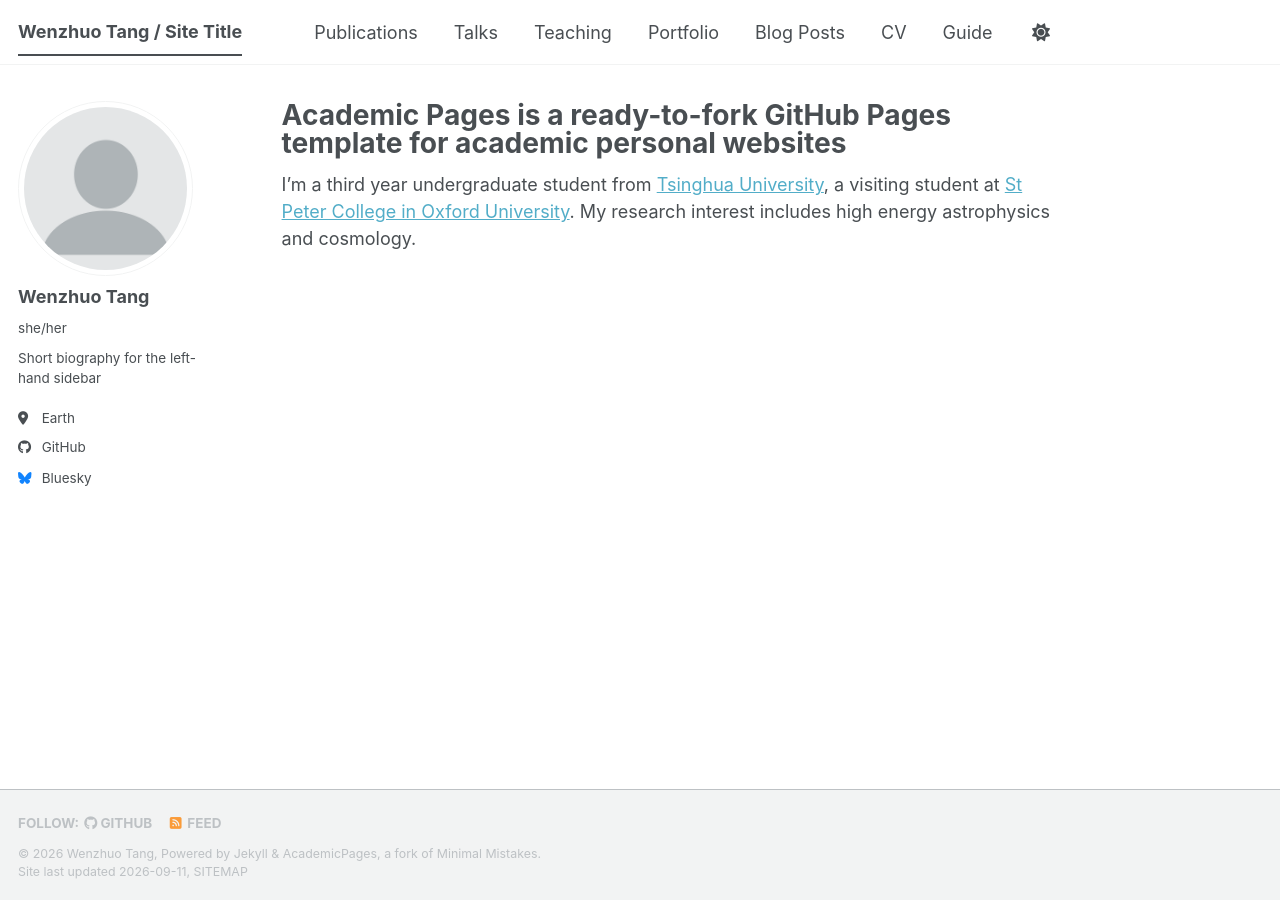
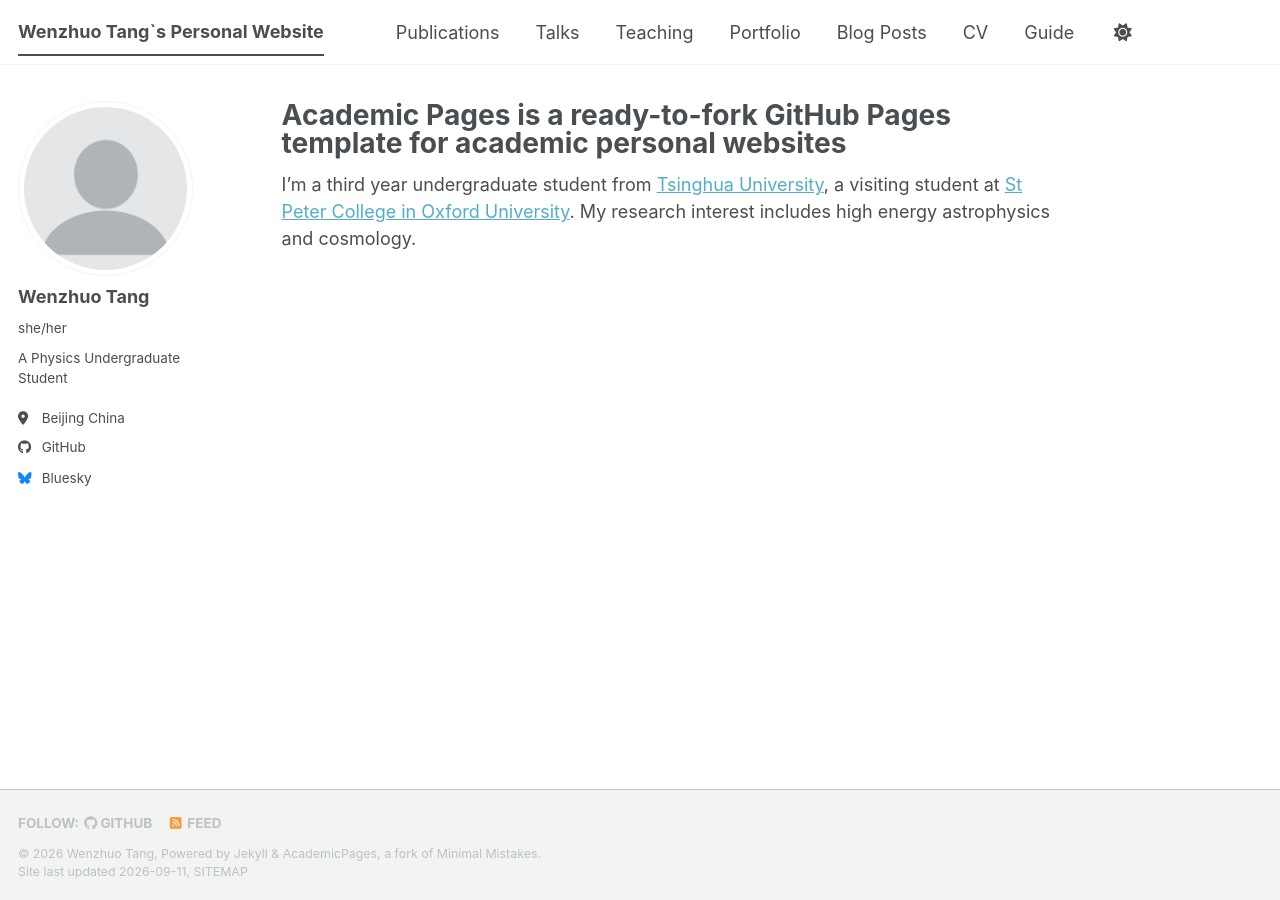
Before and after one commit to stardust-joy/stardust-joy.github.io, a Jekyll site: the page built from _pages/about.md, in a window 1280 px wide. Built offline with Jekyll 4.4.1, drawn with Linux system fonts in a browser that asks for light colours; a style sheet for code colours, icons or effects is not loaded.

Commit message:
Modify site title, bio, and location settings
Updated site title, bio, and location in configuration.

```diff
--- a/_config.yml
+++ b/_config.yml
@@ -9,7 +9,7 @@
 # Basic Site Settings
 locale                   : "en-US"
 site_theme               : "default" # The available themes options are "default", "air", "sunrise", "mint", "dirt" and "contrast"
-title                    : "Wenzhuo Tang / Site Title"
+title                    : "Wenzhuo Tang`s Personal Website"
 title_separator          : "-"
 name                     : &name "Wenzhuo Tang"
 description              : &description "Wenzhuo Tang's academic portfolio"   # Update this with a general description of your site, this is the default if not overridden by a page
@@ -26,8 +26,8 @@ author:
   avatar           : "profile.png"
   name             : "Wenzhuo Tang"
   pronouns         : "she/her"
-  bio              : "Short biography for the left-hand sidebar"
-  location         : "Earth"
+  bio              : "A Physics Undergraduate Student"
+  location         : "Beijing China"
   education         : "Tsinghua University"
   uri              : # URL
   email            : #"none@example.org"
@@ -221,9 +221,6 @@ kramdown:
 
 # These settings control the types of collections used by the template
 collections:
-  teaching:
-    output: true
-    permalink: /:collection/:path/
   publications:
     output: true
     permalink: /:collection/:path/
```
